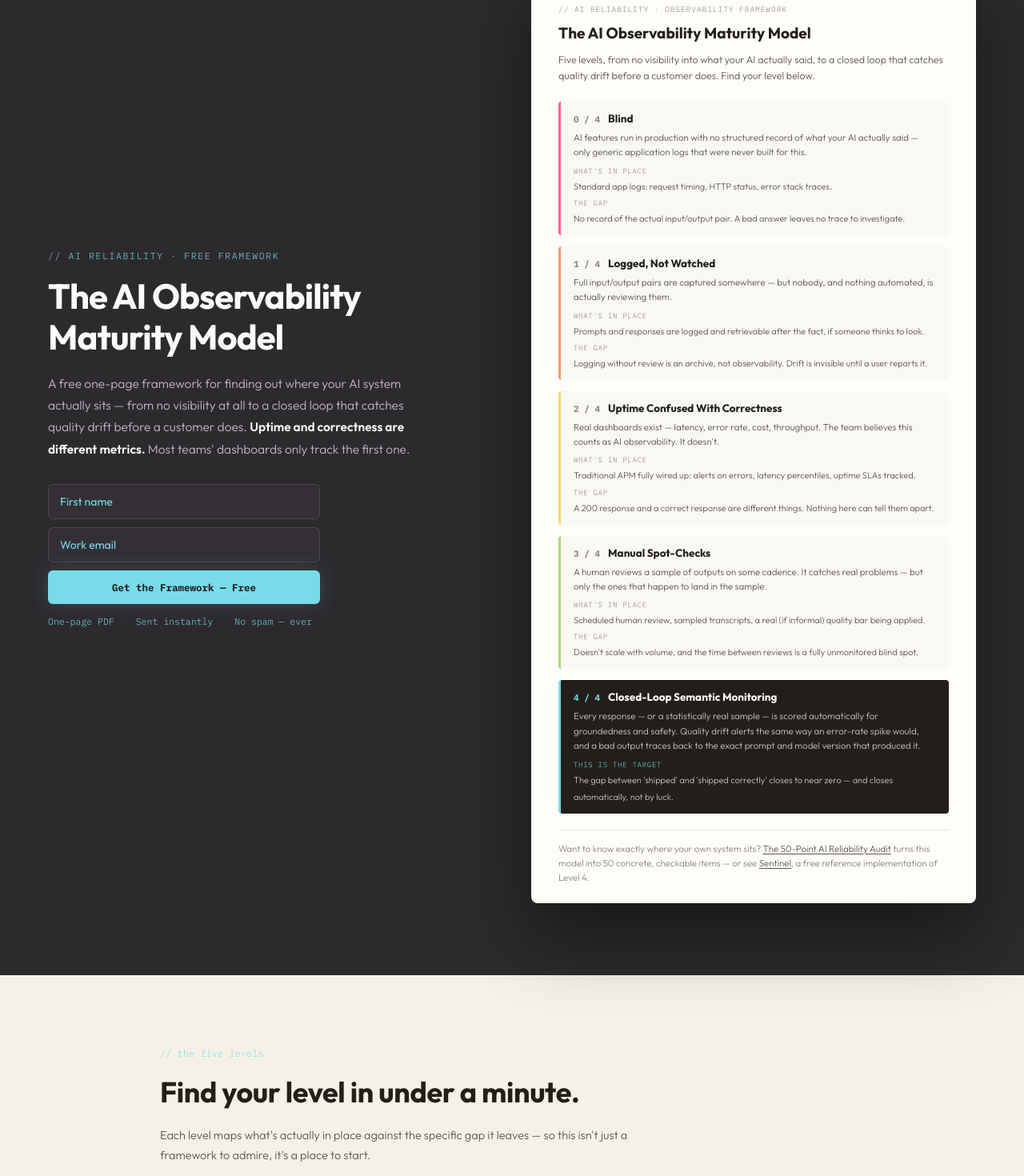
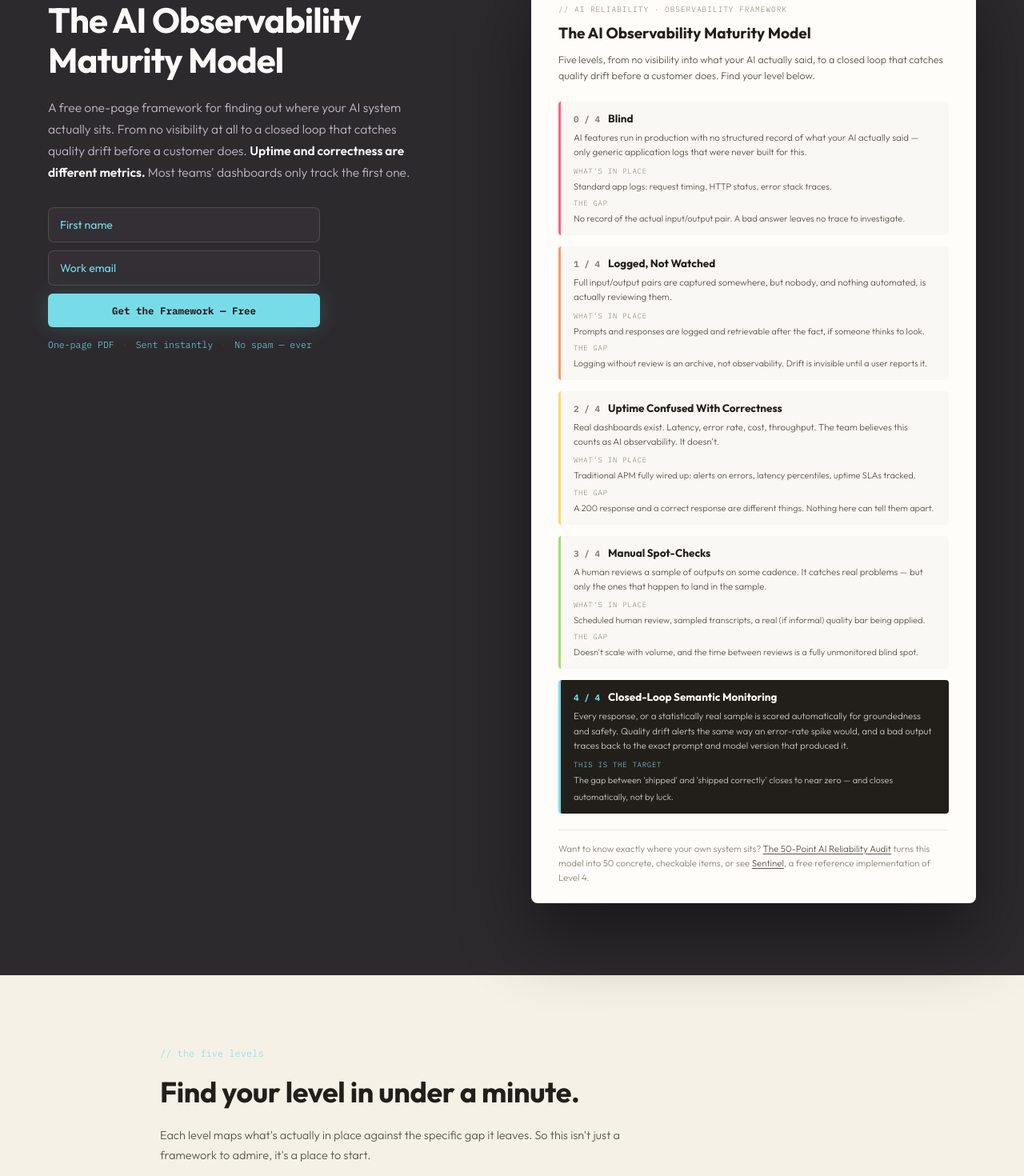
Before and after one commit to MikeLegemah5799/mleg-nextjs, a Next.js app: page /observability in a window 1280 px wide. Shown: the part 240-1710 px from the top of the page at 80% size. Built offline with nearby package versions, Linux system fonts and the light colour scheme.

Commit message:
Refine descriptions in Observability and Reliability Audit components for clarity; adjust CSS alignment in observability styles

```diff
--- a/components/ObservabilityClient.tsx
+++ b/components/ObservabilityClient.tsx
@@ -23,7 +23,7 @@ const LEVELS = [
     n: '1',
     accent: 'orange',
     name: 'Logged, Not Watched',
-    desc: 'Full input/output pairs are captured somewhere — but nobody, and nothing automated, is actually reviewing them.',
+    desc: 'Full input/output pairs are captured somewhere, but nobody, and nothing automated, is actually reviewing them.',
     inPlace: 'Prompts and responses are logged and retrievable after the fact, if someone thinks to look.',
     gap: 'Logging without review is an archive, not observability. Drift is invisible until a user reports it.',
     listDesc: "captured, but nobody's reviewing it",
@@ -32,7 +32,7 @@ const LEVELS = [
     n: '2',
     accent: 'yellow',
     name: 'Uptime Confused With Correctness',
-    desc: "Real dashboards exist — latency, error rate, cost, throughput. The team believes this counts as AI observability. It doesn't.",
+    desc: "Real dashboards exist. Latency, error rate, cost, throughput. The team believes this counts as AI observability. It doesn't.",
     inPlace: 'Traditional APM fully wired up: alerts on errors, latency percentiles, uptime SLAs tracked.',
     gap: 'A 200 response and a correct response are different things. Nothing here can tell them apart.',
     listDesc: 'APM everywhere, quality nowhere',
@@ -50,7 +50,7 @@ const LEVELS = [
     n: '4',
     accent: 'cyan',
     name: 'Closed-Loop Semantic Monitoring',
-    desc: 'Every response — or a statistically real sample — is scored automatically for groundedness and safety. Quality drift alerts the same way an error-rate spike would, and a bad output traces back to the exact prompt and model version that produced it.',
+    desc: 'Every response, or a statistically real sample is scored automatically for groundedness and safety. Quality drift alerts the same way an error-rate spike would, and a bad output traces back to the exact prompt and model version that produced it.',
     inPlace: null,
     gap: "The gap between 'shipped' and 'shipped correctly' closes to near zero — and closes automatically, not by luck.",
     gapLabel: 'THIS IS THE TARGET',
@@ -166,7 +166,7 @@ export default function ObservabilityClient() {
               <h1 className={s.heroTitle}>The AI Observability Maturity Model</h1>
               <p className={s.heroDesc}>
                 A free one-page framework for finding out where your AI system actually
-                sits — from no visibility at all to a closed loop that catches quality
+                sits. From no visibility at all to a closed loop that catches quality
                 drift before a customer does.{' '}
                 <strong>Uptime and correctness are different metrics.</strong>{' '}
                 Most teams&apos; dashboards only track the first one.
@@ -214,7 +214,7 @@ export default function ObservabilityClient() {
                 <div className={s.pdfCardFoot}>
                   Want to know exactly where your own system sits?{' '}
                   <Link href="/reliability-audit">The 50-Point AI Reliability Audit</Link>{' '}
-                  turns this model into 50 concrete, checkable items — or see{' '}
+                  turns this model into 50 concrete, checkable items, or see{' '}
                   <Link href="/sentinel">Sentinel</Link>, a free reference implementation
                   of Level 4.
                 </div>
@@ -229,7 +229,7 @@ export default function ObservabilityClient() {
               <h2 className={s.title}>Find your level in under a minute.</h2>
               <p className={s.subtitle}>
                 Each level maps what&apos;s actually in place against the specific gap
-                it leaves — so this isn&apos;t just a framework to admire, it&apos;s a
+                it leaves. So this isn&apos;t just a framework to admire, it&apos;s a
                 place to start.
               </p>
 
@@ -260,7 +260,7 @@ export default function ObservabilityClient() {
                   <strong>Michael Legemah</strong>{' '}
                   is a Principal AI Engineer who has
                   spent over a decade building production systems for AWS, the U.S.
-                  Army, and U.S. Space Force — the last several years focused
+                  Army, and U.S. Space Force. The last several years focused
                   specifically on agentic AI, RAG pipelines, and the evaluation
                   infrastructure that keeps them honest. This framework comes from the
                   same recurring gap he&apos;s diagnosed across real production systems:
--- a/styles/observability.module.css
+++ b/styles/observability.module.css
@@ -33,11 +33,11 @@
 /* ── HERO ── */
 .hero {
   display: grid; grid-template-columns: 1fr 1fr;
-  gap: 48px; align-items: center;
+  gap: 48px; align-items: start;
   padding: 80px 60px 90px;
   max-width: 1280px; margin: 0 auto;
 }
-.heroLeft { display: flex; flex-direction: column; justify-content: center; min-width: 0; }
+.heroLeft { display: flex; flex-direction: column; justify-content: flex-start; min-width: 0; }
 .eyebrow {
   font-family: var(--font-mono); font-size: 11.5px; letter-spacing: 0.14em; text-transform: uppercase;
   color: var(--cyan); margin-bottom: 18px;
```
Also changed, not shown: components/ReliabilityAuditClient.tsx (+8 -8 lines).
